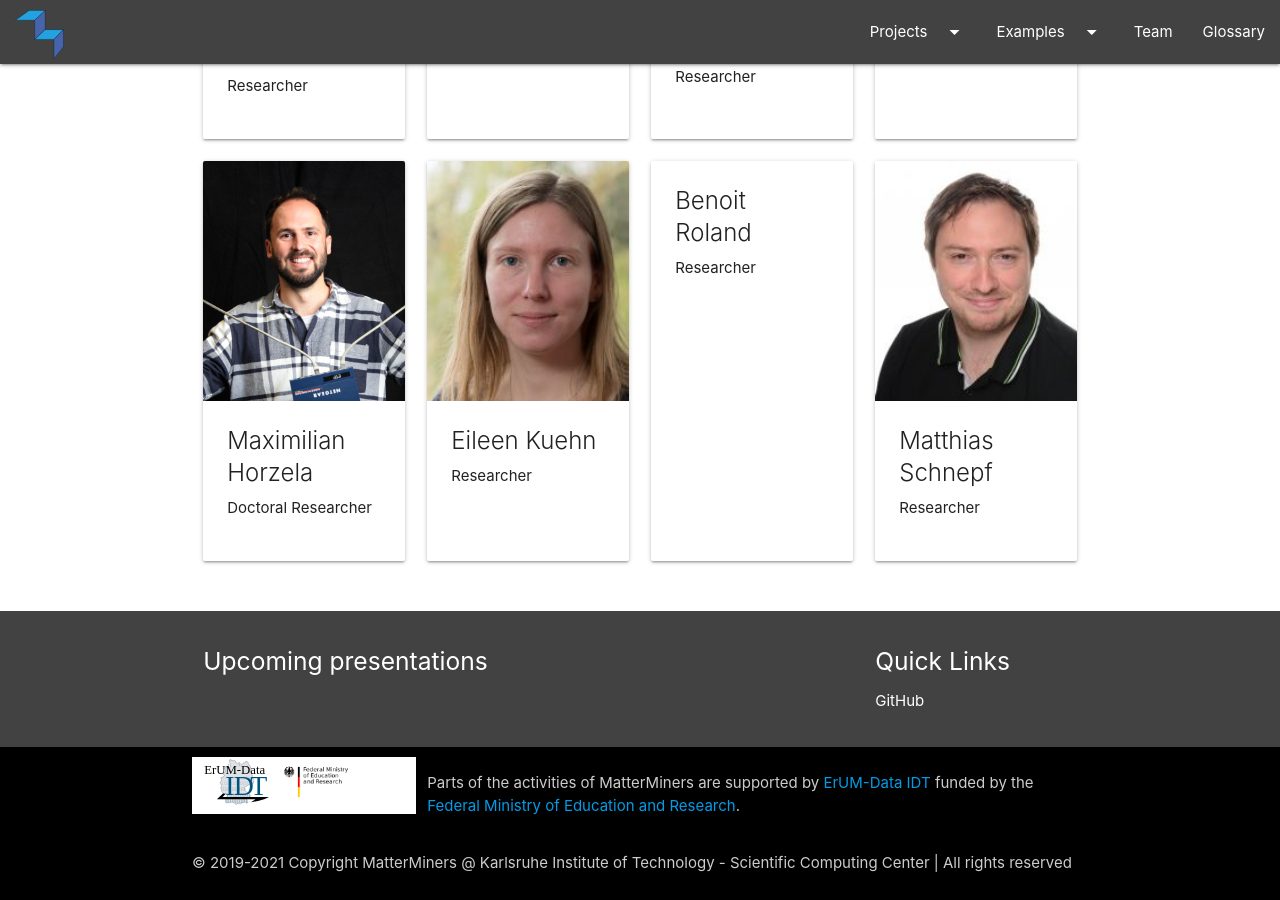
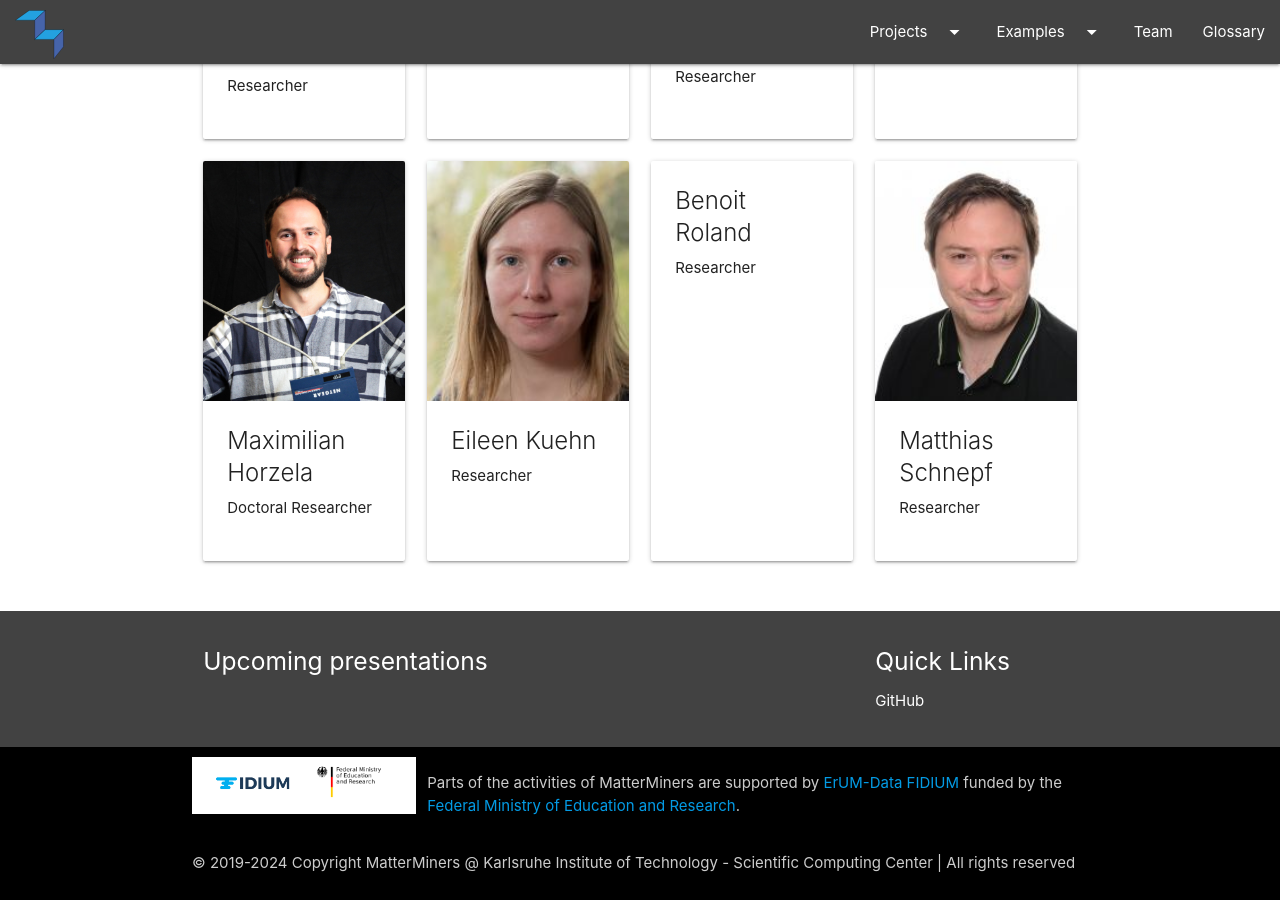
Before and after one commit to MatterMiners/matterminers.github.io, a Jekyll site: the page built from index.md, in a window 1280 px wide and 900 px high, scrolled down 4551 px. Built offline with Jekyll 4.4.1, drawn with Linux system fonts in a browser that asks for light colours; nearby versions of some CDN libraries.

Commit message:
Update funding

```diff
--- a/_includes/footer.html
+++ b/_includes/footer.html
@@ -26,14 +26,14 @@
 		<div class="container">
 			<div class="row">
 				<div class="col s6 m4 l3" style="background-color: white;">
-					<img src="assets/images/erum-data-idt.svg" height="50px"/>
+					<img src="assets/images/FIDIUM.jpg" height="50px"/>
 					<img src="assets/images/DEgov-BMBF-Logo_en.png" height="50px"/>
 				</div>
 				<div class="col s6 m8 l9">
-					<p style="display: {{ site.display_footer }};">Parts of the activities of {{ site.title }} are supported by <a href="https://www.erum-data-idt.de" target="_blank">ErUM-Data IDT</a> funded by the <a href="https://www.bmbf.de/en" target="_blank">Federal Ministry of Education and Research</a>.</p>
+					<p style="display: {{ site.display_footer }};">Parts of the activities of {{ site.title }} are supported by <a href="https://fidium.erumdatahub.de/" target="_blank">ErUM-Data FIDIUM</a> funded by the <a href="https://www.bmbf.de/en" target="_blank">Federal Ministry of Education and Research</a>.</p>
 				</div>
 			</div>
-			<p style="display: {{ site.display_footer }};">&copy 2019-2021 Copyright {{ site.name }} | All rights reserved</p>
+			<p style="display: {{ site.display_footer }};">&copy 2019-2024 Copyright {{ site.name }} | All rights reserved</p>
 		</div>
 	</div>
 </footer>
```
Also changed, not shown: assets/images/FIDIUM.jpg (added).
